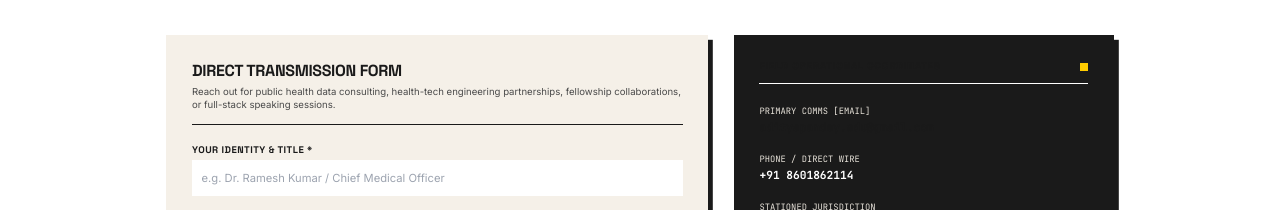
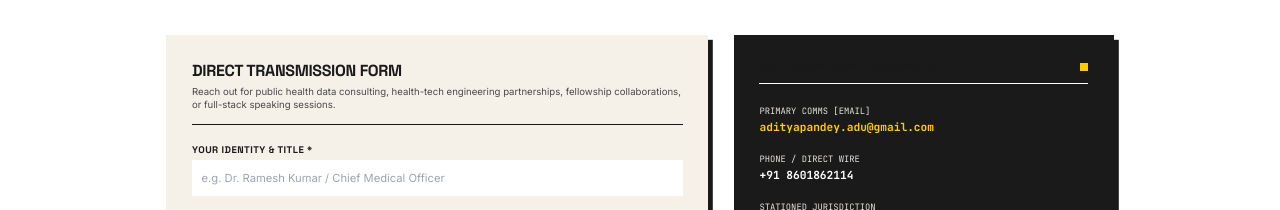
Before and after one commit to adityapandey2002/Portfolio, a Next.js app: page / in a window 1280 px wide. Shown: the part 5000-5210 px from the top of the page. Built offline with nearby package versions, Linux system fonts and the light colour scheme.

Commit message:
fix: email link yellow in light mode, terminal background black in light mode

```diff
--- a/src/app/ask/AskTerminal.tsx
+++ b/src/app/ask/AskTerminal.tsx
@@ -275,7 +275,7 @@ export function AskTerminal() {
             {/* Response container */}
             <div className="p-4 sm:p-5 space-y-3" aria-live="polite">
               {!activeQuestion && !streaming && !error && (
-                <div className="p-6 border-2 border-primary dark:border-white bg-surface dark:bg-surface-l1 dark:bg-surface-l1 text-center font-mono text-xs text-on-surface-variant dark:text-ink-dark/60 space-y-1">
+                <div className="p-6 border-2 border-primary dark:border-white bg-surface-dark dark:bg-surface-l1 text-center font-mono text-xs text-on-surface-variant dark:text-ink-dark/60 space-y-1">
                   <span>Empty — no active question.</span>
                   <span className="text-on-surface-variant dark:text-ink-dark/40/60">
                     Type above or tap a chip, then hit Ask Assistant.
@@ -284,7 +284,7 @@ export function AskTerminal() {
               )}
 
               {streaming && blocks.length === 0 && !error && (
-                <div className="p-6 border-2 border-primary dark:border-white bg-surface dark:bg-surface-l1 dark:bg-surface-l1 text-center font-mono text-xs animate-pulse text-on-surface-variant dark:text-ink-dark/60">
+                <div className="p-6 border-2 border-primary dark:border-white bg-surface-dark dark:bg-surface-l1 text-center font-mono text-xs animate-pulse text-on-surface-variant dark:text-ink-dark/60">
                   Generating grounded answer…
                 </div>
               )}
@@ -293,7 +293,7 @@ export function AskTerminal() {
                 blocks.map((block) => (
                   <div
                     key={block.num}
-                    className="border-2 border-primary dark:border-white bg-surface dark:bg-surface-l1 dark:bg-surface-l1 p-4 space-y-2"
+                    className="border-2 border-primary dark:border-white bg-surface-dark dark:bg-surface-l1 p-4 space-y-2"
                   >
                     {block.heading && (
                       <h3 className="font-display font-bold text-xs uppercase tracking-wider text-on-surface dark:text-ink-dark flex items-center gap-2">
@@ -314,7 +314,7 @@ export function AskTerminal() {
               )}
 
               {error && (
-                <div className="border-2 border-accent-red dark:border-vermilion bg-surface dark:bg-surface-l1 p-4 font-mono text-xs text-accent-red dark:text-vermilion leading-relaxed">
+                <div className="border-2 border-accent-red dark:border-vermilion bg-surface-dark dark:bg-surface-l1 p-4 font-mono text-xs text-accent-red dark:text-vermilion leading-relaxed">
                   {error}
                 </div>
               )}
--- a/src/app/layout.tsx
+++ b/src/app/layout.tsx
@@ -84,7 +84,7 @@ export const viewport: Viewport = {
 
 export default function RootLayout({ children }: { children: React.ReactNode }) {
   return (
-    <html lang="en" data-scroll-behavior="smooth" suppressHydrationWarning className={`bg-surface dark:bg-dark-surface`}>
+    <html lang="en" data-scroll-behavior="smooth" suppressHydrationWarning>
       <head>
         <link href="https://fonts.googleapis.com/css2?family=Material+Symbols+Outlined:opsz,wght,FILL,GRAD@24,400,0,0" rel="stylesheet" />
         <link href="https://fonts.googleapis.com/css2?family=Material+Symbols+Outlined:wght,FILL@100..700,0..1&display=swap" rel="stylesheet" />
--- a/src/components/sections/Contact.tsx
+++ b/src/components/sections/Contact.tsx
@@ -189,7 +189,7 @@ export function Contact() {
                   <span className="text-surface-container-high dark:text-surface-high uppercase block text-[11px]">
                     Primary Comms [Email]
                   </span>
-                  <a className="text-primary dark:text-white font-bold hover:underline break-all text-sm" href={`mailto:${profile.emails.personal}`}>
+                  <a className="text-accent-yellow dark:text-accent-yellow font-bold hover:underline break-all text-sm" href={`mailto:${profile.emails.personal}`}>
                     {profile.emails.personal}
                   </a>
                 </div>
```
Also changed, not shown: 1 other file (tests, documents, lock files or other folders).
